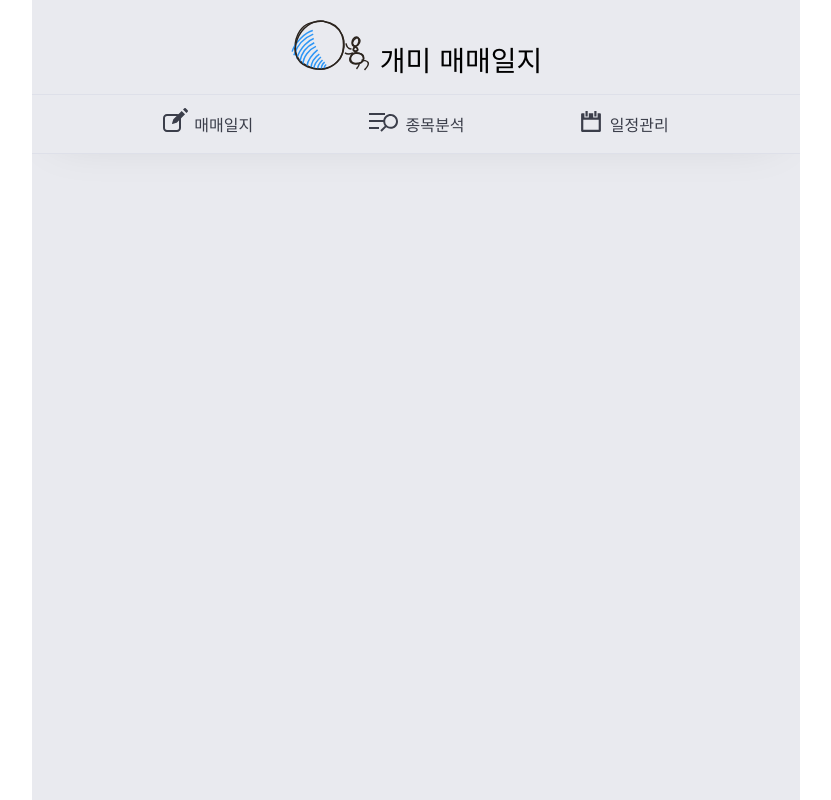
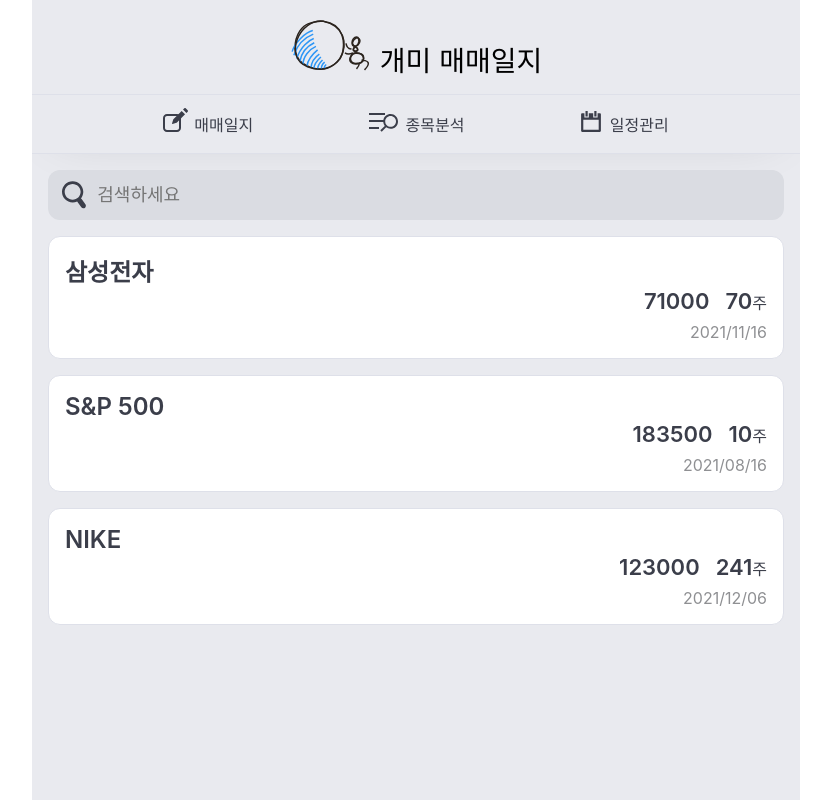
Before and after one commit to uu29/trading-log, a Next.js app: page / in a window 1280 px wide. Shown: the whole page, without its empty margins (224-1055 px from the left). Built offline with nearby package versions, Linux system fonts and the light colour scheme.

Commit message:
update: index(매매일지) 페이지 추가

```diff
--- a/pages/index.tsx
+++ b/pages/index.tsx
@@ -1,7 +1,97 @@
+import styled from "@emotion/styled";
+
+const test = [
+  { name: "삼성전자", price: 71000, count: 70, date: "2021/11/16" },
+  { name: "S&P 500", price: 183500, count: 10, date: "2021/08/16" },
+  { name: "NIKE", price: 123000, count: 241, date: "2021/12/06" },
+];
+
+const SearchBar = () => (
+  <BarWrap>
+    <IcSearch />
+    <input type="text" value="" placeholder="검색하세요" />
+  </BarWrap>
+);
 export default function Home() {
   return (
     <div className="container">
-      <div></div>
+      <SearchBar />
+      <ul>
+        {test.map((t, i) => (
+          <List key={i}>
+            <h2>{t.name}</h2>
+            <ListBottom>
+              <Price>{t.price}</Price>
+              <span>
+                <strong>{t.count}</strong>주
+              </span>
+              <Date>{t.date}</Date>
+            </ListBottom>
+          </List>
+        ))}
+      </ul>
     </div>
   );
 }
+
+const BarWrap = styled.div`
+  margin: 1.6rem;
+  background: #dadce2;
+  display: flex;
+  align-items: center;
+  padding: 0.5rem;
+  border-radius: 1.2rem;
+  overflow: hidden;
+
+  > input {
+    height: 4rem;
+    display: inline-block;
+    width: 100%;
+    border: 0 none;
+    outline: 0 none;
+    background-color: transparent;
+    font-size: 1.8rem;
+    margin-left: 0.2rem;
+  }
+`;
+
+const IcSearch = styled.div`
+  margin: 0 0.8rem;
+  width: 2.8rem;
+  height: 2.8rem;
+  background: url(/images/ic_search.svg) no-repeat center;
+  background-size: contain;
+`;
+
+const List = styled.li`
+  margin: 1.6rem;
+  border: 1px solid #dee0e9;
+  padding: 1.6rem;
+  border-radius: 1.2rem;
+  background: #fff;
+
+  > h2 {
+    font-weight: 600;
+    font-size: 2.4rem;
+  }
+  strong {
+    font-size: 2.2rem;
+    font-weight: 600;
+  }
+`;
+
+const ListCont = styled.div``;
+
+const Price = styled.strong`
+  margin-right: 1.6rem;
+`;
+
+const Date = styled.span`
+  padding-top: 0.8rem;
+  display: block;
+  color: #8f9093;
+`;
+
+const ListBottom = styled.div`
+  text-align: right;
+`;
```
Also changed, not shown: public/images/ic_search.svg (added).
